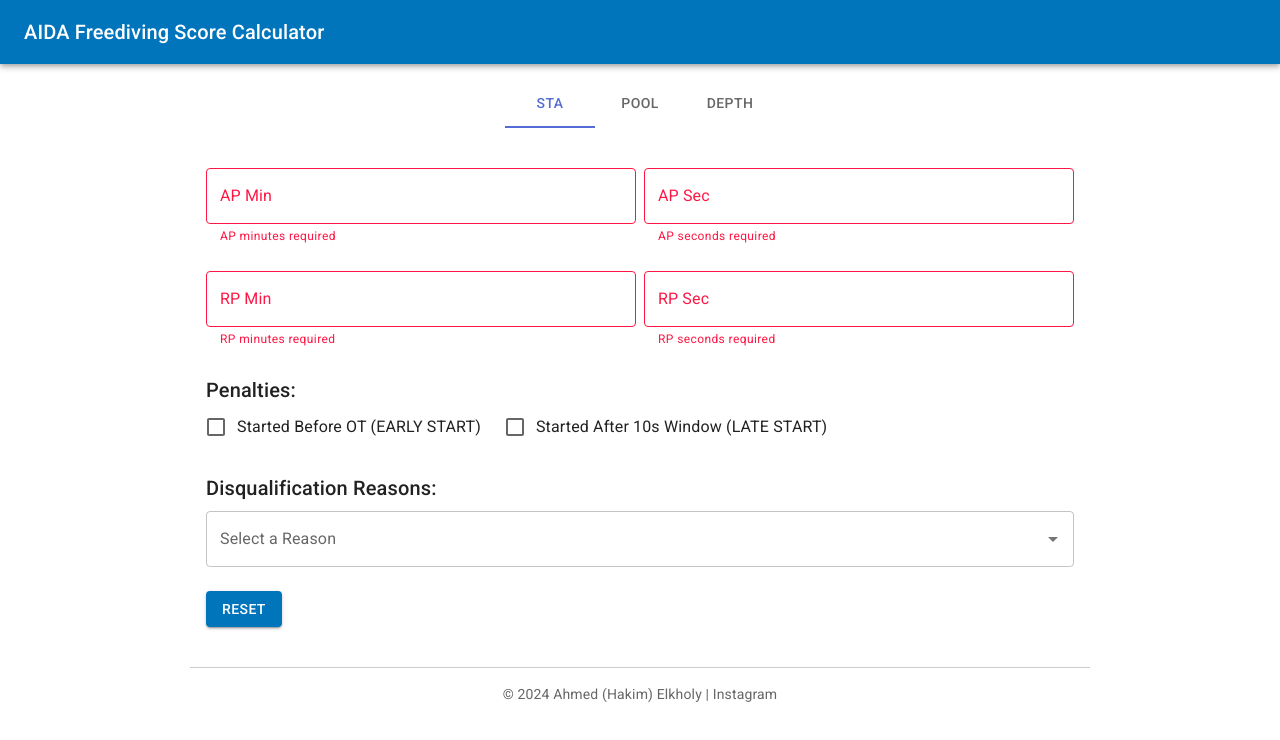
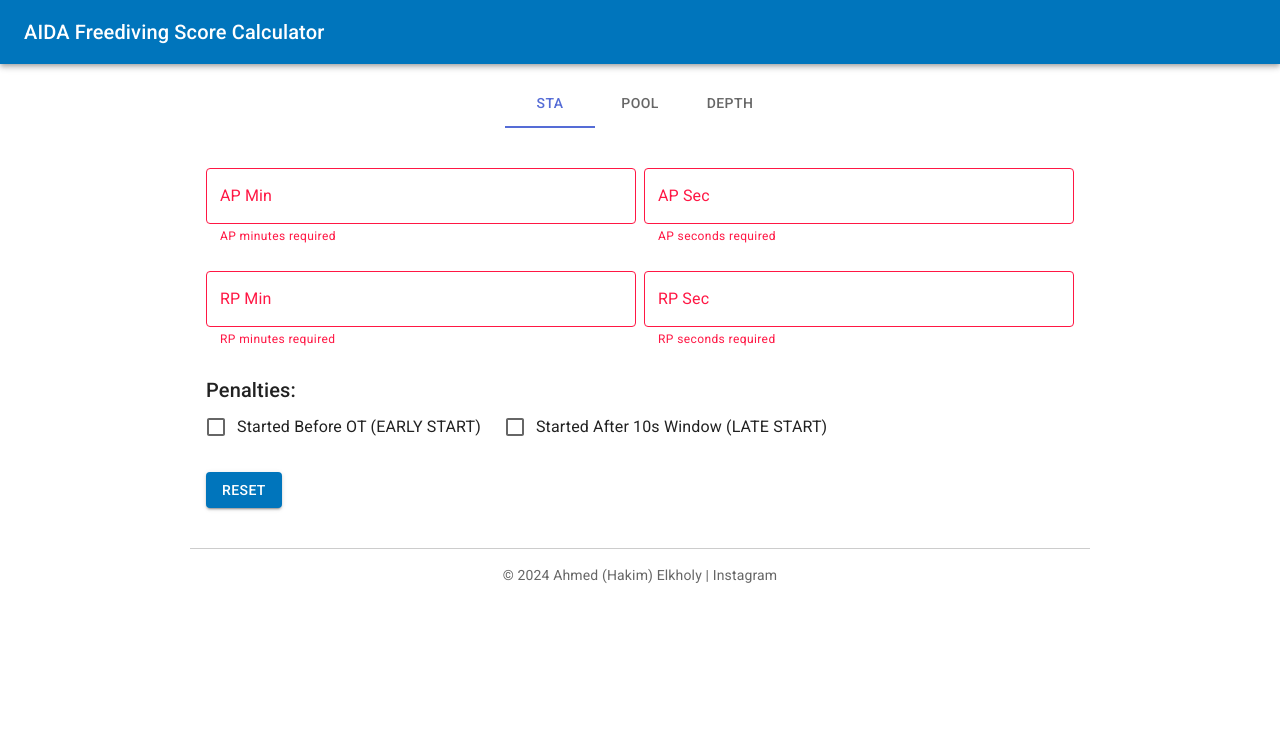
Before and after one commit to ahakem/AIDA-Freediving-Score-Calculator, a React (Create React App) app: page / in a window 1280 px wide. Shown: the top 740 px of the page. Built offline with nearby package versions, Linux system fonts and the light colour scheme.

Commit message:
hide DisqualificationComponent

```diff
--- a/src/App.js
+++ b/src/App.js
@@ -190,11 +190,11 @@ useEffect(() => {
         setPenalties={setPenalties}
       />
 
-      <DisqualificationComponent
+      {/* <DisqualificationComponent
         discipline={discipline}
         disqualification={disqualification}
         setDisqualification={setDisqualification}
-      />
+      /> */}
 
       <Box
         display="flex"
```
